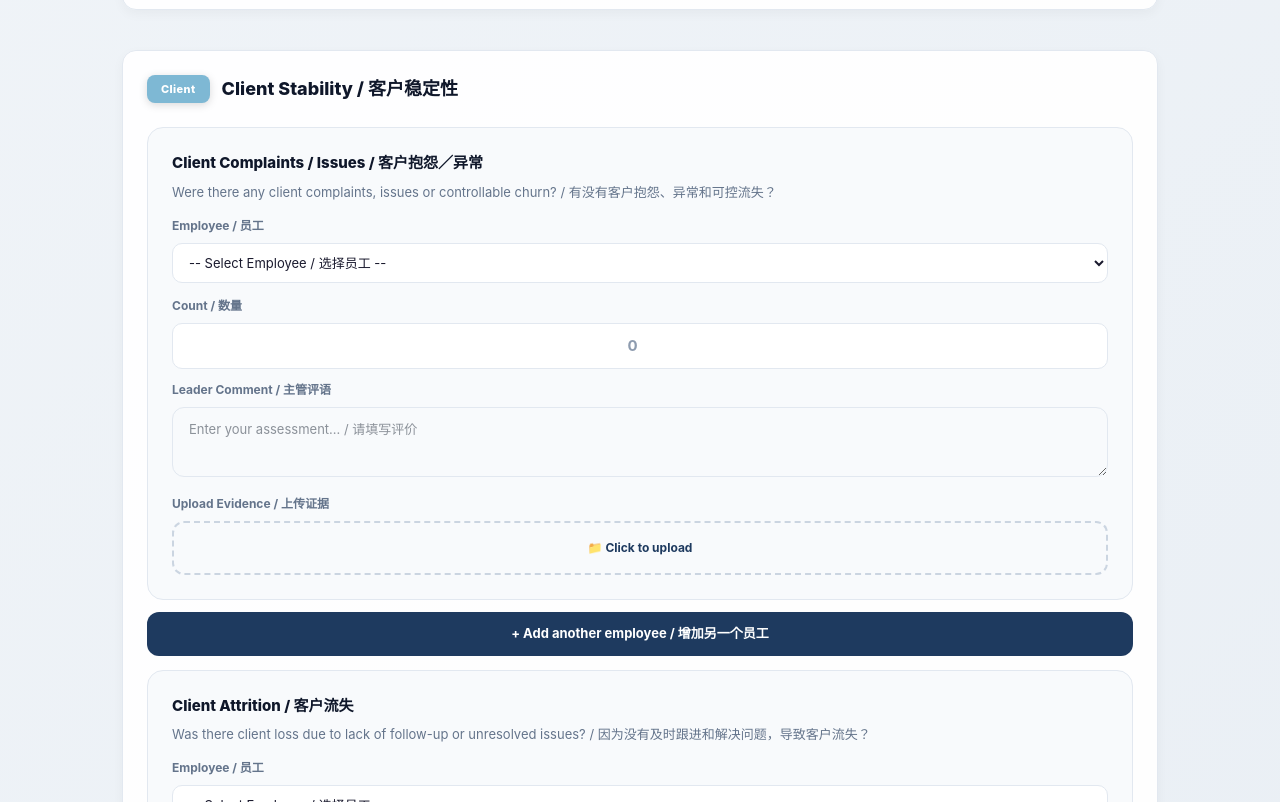
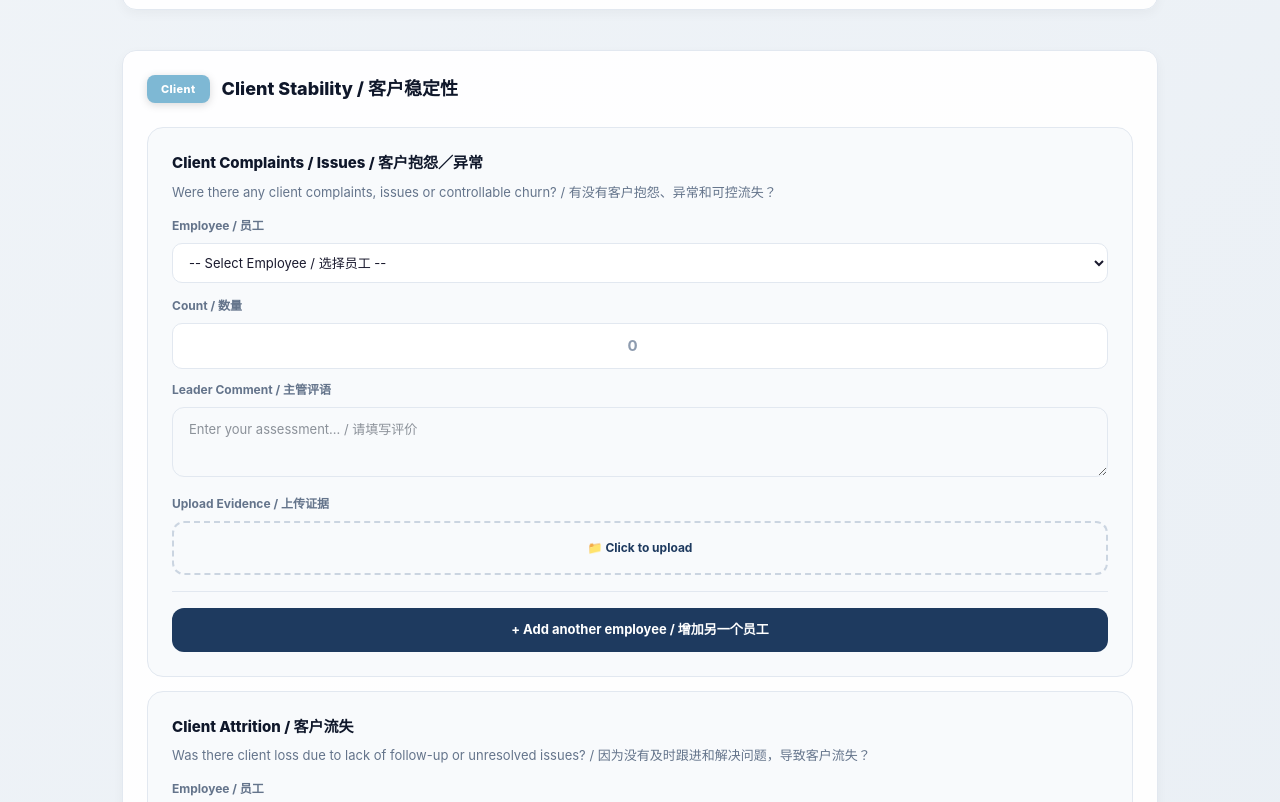
Before and after one commit to enquiry-commits/Review-Form, a Next.js app: page /dashboard/leader-review in a window 1280 px wide. Shown: the part 458-1260 px from the top of the page. Built offline with nearby package versions, Linux system fonts and the light colour scheme; sample sign-in values are in the browser's storage.

Commit message:
调整按钮位置：把 Add another employee 放在卡片内部

```diff
--- a/app/dashboard/leader-review/page.tsx
+++ b/app/dashboard/leader-review/page.tsx
@@ -218,11 +218,11 @@ export default function LeaderReviewForm() {
                   const kpiId = `kpi_${idx}_${itemIdx}`;
                   const rowCount = getRowCount(kpiId);
                   return (
-                    <div key={itemIdx}>
+                    <div key={itemIdx} style={{border: '1.5px solid #e2e8f0', borderRadius: '16px', padding: '1.5rem', background: '#f8fafc'}}>
                       {Array.from({length: rowCount}).map((_, rowIdx) => {
                         const fieldId = `${kpiId}_${rowIdx}`;
                         return (
-                          <div key={rowIdx} style={{border: '1.5px solid #e2e8f0', borderRadius: '16px', padding: '1.5rem', background: '#f8fafc', marginBottom: rowIdx < rowCount - 1 ? '14px' : '0'}}>
+                          <div key={rowIdx} style={{marginBottom: rowIdx < rowCount - 1 ? '24px' : '0', paddingBottom: rowIdx < rowCount - 1 ? '24px' : '0', borderBottom: rowIdx < rowCount - 1 ? '1.5px solid #e2e8f0' : 'none'}}>
                             <div style={{marginBottom: '14px'}}>
                               <p style={{fontSize: '15px', fontWeight: '800', color: '#0f172a', marginBottom: '6px'}}>{item.kpi}</p>
                               <p style={{fontSize: '13px', color: '#64748b', lineHeight: '1.7'}}>{item.question}</p>
@@ -271,9 +271,11 @@ export default function LeaderReviewForm() {
                           </div>
                         );
                       })}
-                      <button onClick={() => addEmployeeRow(kpiId)} style={{width: '100%', padding: '12px 24px', background: '#1e3a5f', color: 'white', border: 'none', borderRadius: '12px', fontSize: '13px', fontWeight: '700', cursor: 'pointer', marginTop: '12px', transition: 'all 0.3s'}} onMouseEnter={(e) => {e.currentTarget.style.background = '#152840'}} onMouseLeave={(e) => {e.currentTarget.style.background = '#1e3a5f'}}>
-                        + Add another employee / 增加另一个员工
-                      </button>
+                      <div style={{marginTop: '16px', paddingTop: '16px', borderTop: '1.5px solid #e2e8f0'}}>
+                        <button onClick={() => addEmployeeRow(kpiId)} style={{width: '100%', padding: '12px 24px', background: '#1e3a5f', color: 'white', border: 'none', borderRadius: '12px', fontSize: '13px', fontWeight: '700', cursor: 'pointer', transition: 'all 0.3s'}} onMouseEnter={(e) => {e.currentTarget.style.background = '#152840'}} onMouseLeave={(e) => {e.currentTarget.style.background = '#1e3a5f'}}>
+                          + Add another employee / 增加另一个员工
+                        </button>
+                      </div>
                     </div>
                   );
                 })}
```
